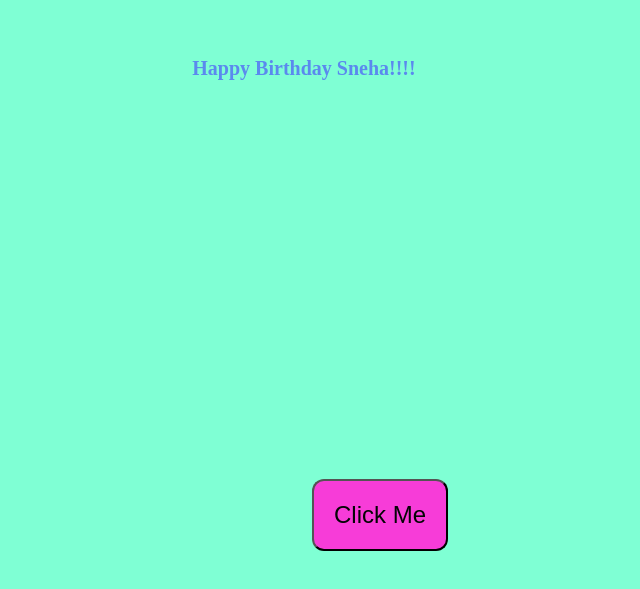
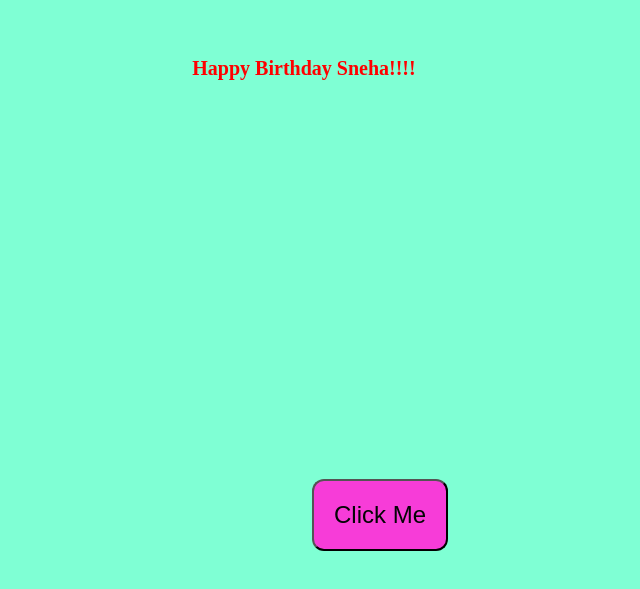
Before and after one commit to Suryamani2002/birthday_wish, a plain HTML site: page index.html in a window 1280 px wide. Shown: the part 105-694 px from the top of the page, without its empty margins (336-976 px from the left). Drawn offline with Linux system fonts and the light colour scheme.

Commit message:
Update style.css

```diff
--- a/style.css
+++ b/style.css
@@ -33,5 +33,6 @@ button{
 
 .small{
     font-size: 20px;
-    color:rgb(91, 137, 238);
+/*     color:rgb(91, 137, 238); */
+    color:red;
 }
```
